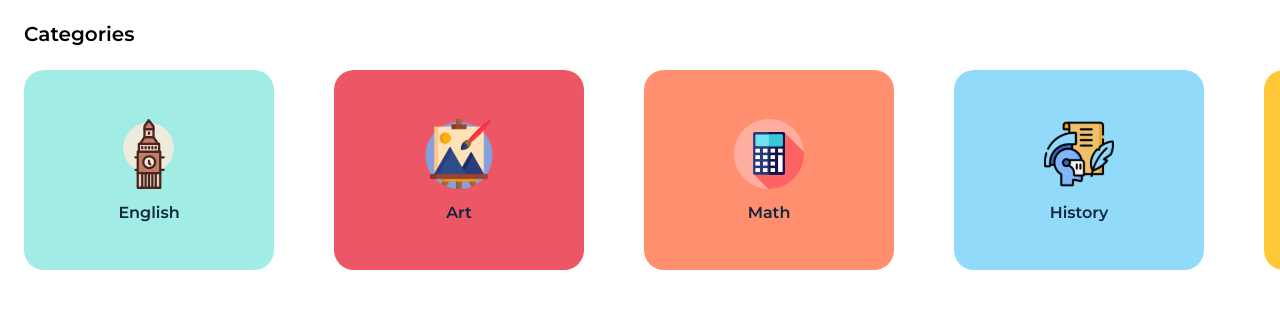
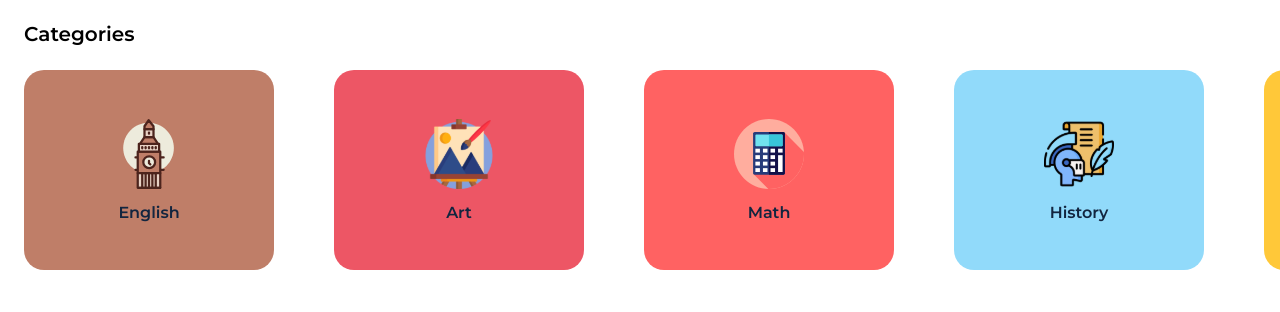
Before and after one commit to matkot11/socredu, a Next.js app: page /home in a window 1280 px wide. Shown: the part 572-884 px from the top of the page. Built offline with nearby package versions, Linux system fonts and the light colour scheme; no server answers; the database is empty.

Commit message:
Update colors of categories

```diff
--- a/views/home/components/category/category.module.scss
+++ b/views/home/components/category/category.module.scss
@@ -35,7 +35,7 @@
 }
 
 .english {
-  background-color: $color-light-blue;
+  background-color: #bf7e68;
 }
 
 .art {
@@ -43,7 +43,7 @@
 }
 
 .math {
-  background-color: #ff8f6e;
+  background-color: #ff6262;
 }
 
 .history {
```
